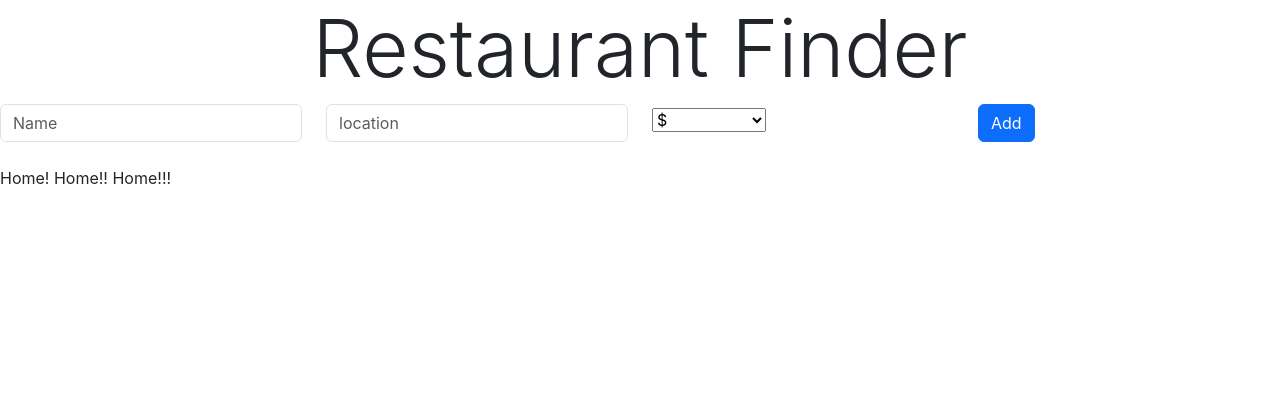
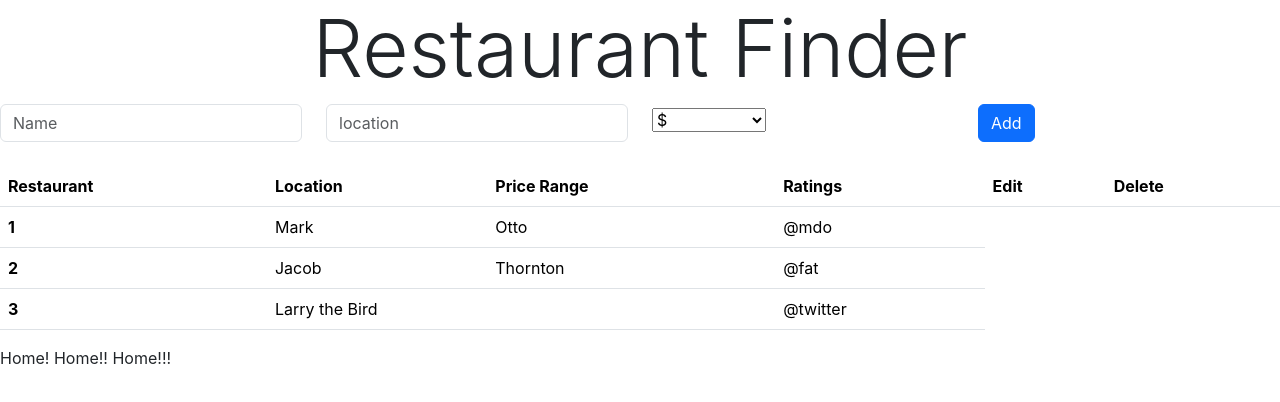
Before and after one commit to AkinolaAdewole/PERNStack-YELP_CLONE, a React (Create React App) app in the folder client/: page / in a window 1280 px wide. Shown: the top 402 px of the page. Built offline with nearby package versions, Linux system fonts and the light colour scheme.

Commit message:
Designing Frontend

```diff
--- a/client/src/components/RestaurantList.jsx
+++ b/client/src/components/RestaurantList.jsx
@@ -7,10 +7,12 @@ const RestaurantList = () => {
         <table class="table">
             <thead>
                 <tr>
-                <th scope="col">#</th>
-                <th scope="col">First</th>
-                <th scope="col">Last</th>
-                <th scope="col">Handle</th>
+                <th scope="col">Restaurant</th>
+                <th scope="col">Location</th>
+                <th scope="col">Price Range</th>
+                <th scope="col">Ratings</th>
+                <th scope="col">Edit</th>
+                <th scope="col">Delete</th>
                 </tr>
             </thead>
 
--- a/client/src/routes/Home.jsx
+++ b/client/src/routes/Home.jsx
@@ -1,12 +1,14 @@
 import React from 'react'
 import Header from '../components/Header'
 import AddRestaurant from '../components/AddRestaurant'
+import RestaurantList from '../components/RestaurantList'
 
 const Home = () => {
   return (
     <>
         <Header />
         <AddRestaurant />
+        <RestaurantList />
         Home! Home!! Home!!!
     </>
   )
```
